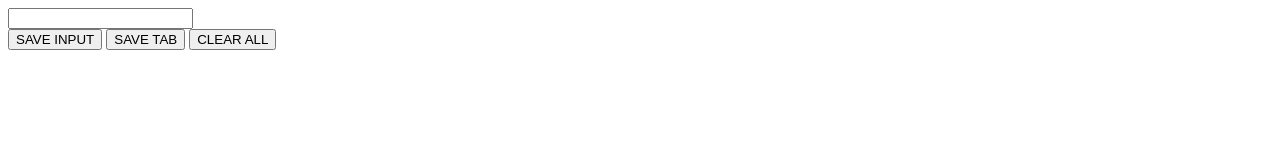
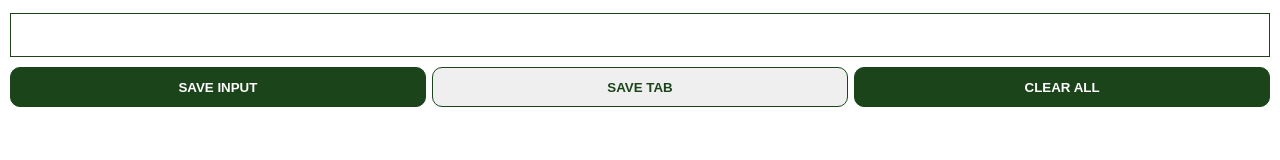
Before and after one commit to accdev1694/lead-tracker-chrome-extension, a plain HTML site: page index.html in a window 1280 px wide. Drawn offline with Linux system fonts and the light colour scheme.

Commit message:
implement styling to layout

```diff
--- a/assets/css/style.css
+++ b/assets/css/style.css
@@ -0,0 +1,61 @@
+body {
+  margin: 0;
+  padding: 10px;
+  text-align: center;
+  min-width: 400px;
+  font-size: 2rem;
+}
+
+.container {
+  width: 100%;
+}
+
+.all-btns {
+  display: flex;
+  justify-content: space-between;
+  width: 100%;
+}
+
+.btns {
+  width: 33%;
+  margin-top: 10px;
+  height: 40px;
+  font-weight: bold;
+  border: 1px solid rgb(27, 68, 27);
+  border-radius: 10px;
+  color: rgb(27, 68, 27);
+}
+
+#input-area {
+  line-height: 40px;
+  width: 100%;
+  box-sizing: border-box;
+  padding-left: 10px;
+  border: 1px solid rgb(27, 68, 27);
+}
+
+#save-input,
+#clear-all {
+  background-color: rgb(27, 68, 27);
+  color: white;
+}
+
+#save-input:hover,
+#clear-all:hover {
+  background: none;
+  color: rgb(27, 68, 27);
+}
+
+#save-input:active,
+#clear-all:active {
+  background: rgb(183, 183, 183);
+}
+
+#save-tab:hover {
+  background: rgb(27, 68, 27);
+  color: white;
+}
+
+#save-tab:active {
+  background: rgb(57, 98, 57);
+}
--- a/index.html
+++ b/index.html
@@ -1,17 +1,18 @@
 <!DOCTYPE html>
 <html lang="en">
   <head>
-    <meta charset="UTF-8">
-    <meta name="viewport" content="width=device-width, initial-scale=1.0">
+    <meta charset="UTF-8" />
+    <meta name="viewport" content="width=device-width, initial-scale=1.0" />
     <title>Lead Tracker Chrome Extension</title>
+    <link rel="stylesheet" href="./assets/css/style.css" />
   </head>
   <body>
     <div class="container">
-        <input type="text" id="input-area">
-        <div class="btns">
-            <button id="save-input">SAVE INPUT</button>
-            <button id="save-tab">SAVE TAB</button>
-            <button id="clear-all">CLEAR ALL</button>
+      <input type="text" id="input-area" />
+      <div class="all-btns">
+        <button class="btns" id="save-input">SAVE INPUT</button>
+        <button class="btns" id="save-tab">SAVE TAB</button>
+        <button class="btns" id="clear-all">CLEAR ALL</button>
       </div>
       <div class="leads-area"></div>
     </div>
```
Lines whose indentation alone changed are shown as unchanged.
